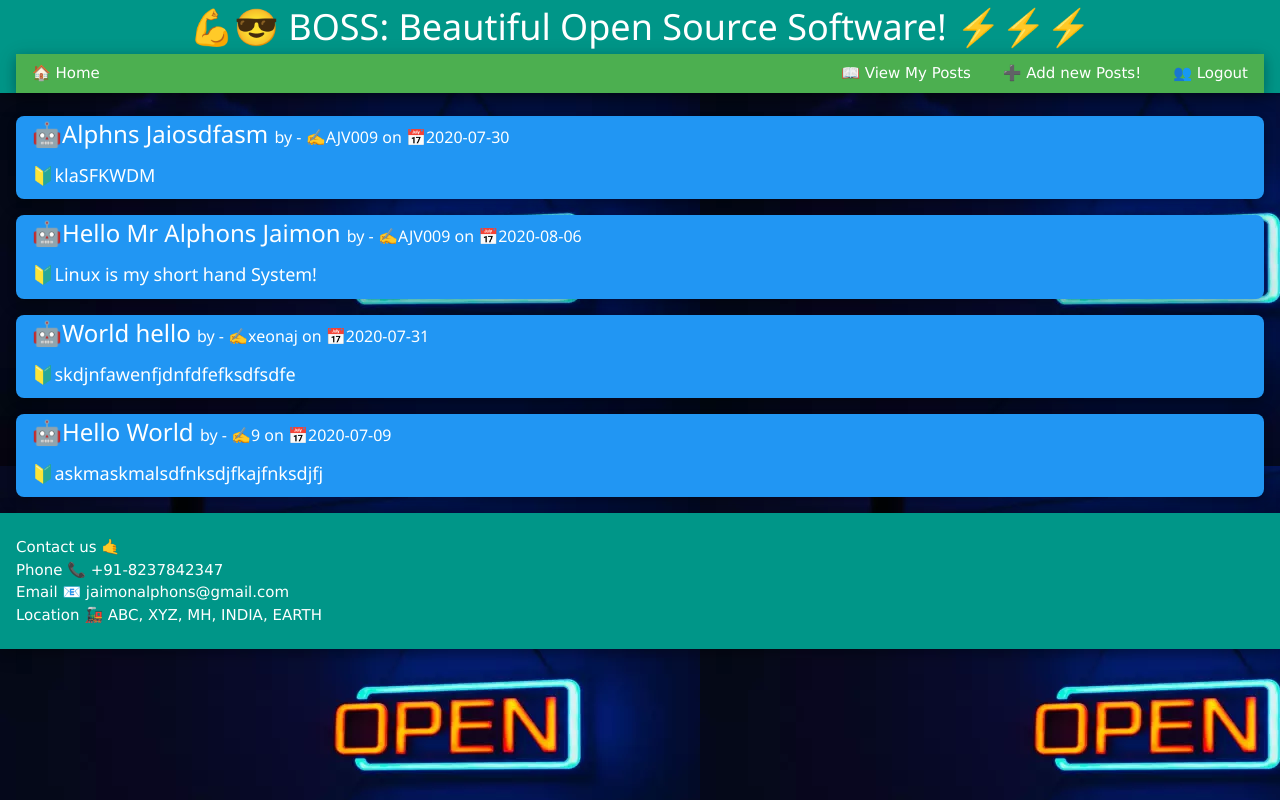
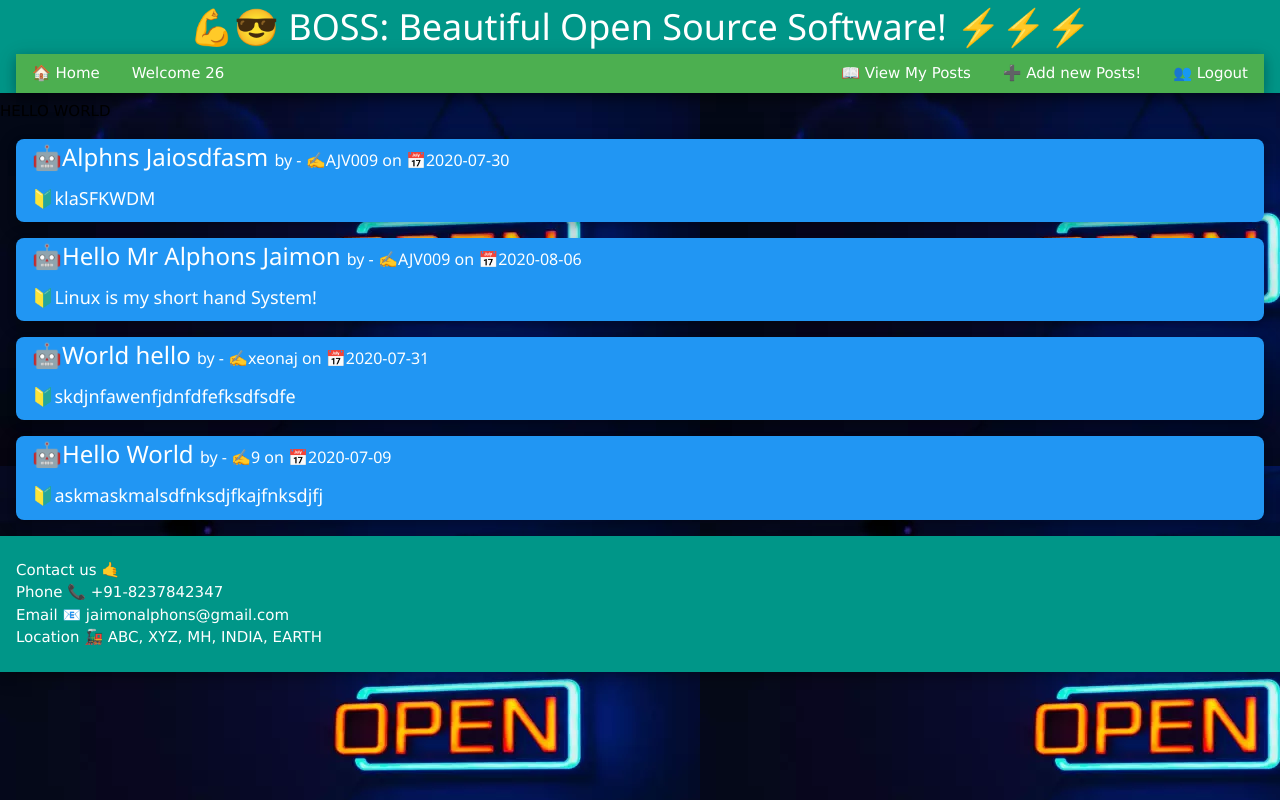
Before and after one commit to AJV009/beautiful_oss, a PHP site: page / in a window 1280 px wide. Run offline with PHP 8.4, Linux system fonts and the light colour scheme; a user stored in the database is signed in; data comes from the database, SQL or seed files in the repository.

Commit message:
boss.css

```diff
--- /dev/null
+++ b/css/boss.css
@@ -0,0 +1,4 @@
+.error {color: #FF0000;}
+.success {color: #fffb00;}
+.msg {color: #FF0000;}
+a {text-decoration: none;}
--- /dev/null
+++ b/php/pagesetup.php
@@ -0,0 +1,71 @@
+<?php
+function pageHead($t) {
+	$title = 'BOSS | '.$t;
+	$log = 'Login';
+	$blogvar = '';
+	$logbut ='';
+	sessionCheck();
+	if(isset($_SESSION['uid'])){
+		echo "HELLO WORLD";
+		$log = 'Logout';
+		$_SESSION['lval'] = bin2hex(random_bytes(5));
+		$lval = $_SESSION['lval'];
+		$logbut = '?w='.$lval.'';
+		$blogvar = '
+				<a href="" class="w3-bar-item w3-mobile w3-hover-pale-yellow">Welcome '.$_SESSION['uid'].'</a>
+				<a href="blogpanel.php?w=add" class="w3-bar-item w3-btn w3-mobile w3-right w3-hover-pale-green">➕ Add new Posts!</a>
+				<a href="blogpanel.php?w=view" class="w3-bar-item w3-btn w3-mobile w3-right w3-hover-pale-green">📖 View My Posts</a>
+		';
+	}
+    $pH1 = '💪😎 BOSS: Beautiful Open Source Software! ⚡⚡⚡';
+	echo '
+	<html>
+	<head>
+	<title>'.$title.'</title>
+	<meta name="viewport" content="width=device-width, initial-scale=1">
+	<link rel="stylesheet" href="css/w3.css">
+	<link rel="stylesheet" href="css/boss.css">
+	<link rel="icon" href="images\logo.webp" type="image/x-icon">
+	<style> body { background-image: url("images/c3.webp"); } </style>
+	</head>
+
+	<body style="padding-top: 100px;">
+	<section>
+			<div class="w3-top w3-container w3-teal w3-card-4" align=center style="margin-bottom: 500%;">
+				<h1 style="display: inline;">'.$pH1.'</h1>
+				<div class="w3-bar w3-green w3-card-4">
+					<a href="index.php" class="w3-bar-item w3-btn w3-mobile w3-hover-pale-green">🏠 Home</a>
+					<a href="login.php'.$logbut.'" class="w3-bar-item w3-btn w3-mobile w3-right w3-hover-pale-green">👥 '.$log.'</a>
+					'.$blogvar.'
+				</div>
+			</div>
+	</section>
+    ';
+}
+function pageMsg($msg){
+	echo '
+	<div class="w3-container w3-card-4 w3-pale-green w3-margin" style="margin-left: 10%; margin-right: 10%">
+		<p>'.$msg.'</p>
+	</div>
+	';
+}
+function pageFoot(){
+    $phone = '+91-8237842347';
+    $email = 'jaimonalphons@gmail.com';
+    $location = 'ABC, XYZ, MH, INDIA, EARTH';
+    echo '
+
+	<footer class="w3-container w3-teal w3-card-4 w3-padding site-footer" style="width:100%; bottom:0%;" >
+			<p> Contact us 🤙 <br>
+			Phone 📞 '.$phone.' <br>
+			Email 📧 '.$email.' <br>
+			Location 🚂 '.$location.'<br></p>
+	</footer>
+	</body>
+    </html>
+
+    ';
+}
+function jsalert($msg){ echo '<script> alert(" '.$msg.' "); </script>'; }
+function jsloc($uri){ echo '<script> window.location.replace("'.$uri.'") </script>'; }
+function phploc($uri){ header("location: $uri"); }
--- a/php/sessionmanager.php
+++ b/php/sessionmanager.php
@@ -9,3 +9,9 @@ function sessionTime(){
     $_SESSION['lastact'] = $time;
 }
 sessionTime();
+function ck_set() {
+
+}
+function ck_unset() {
+
+}
```
